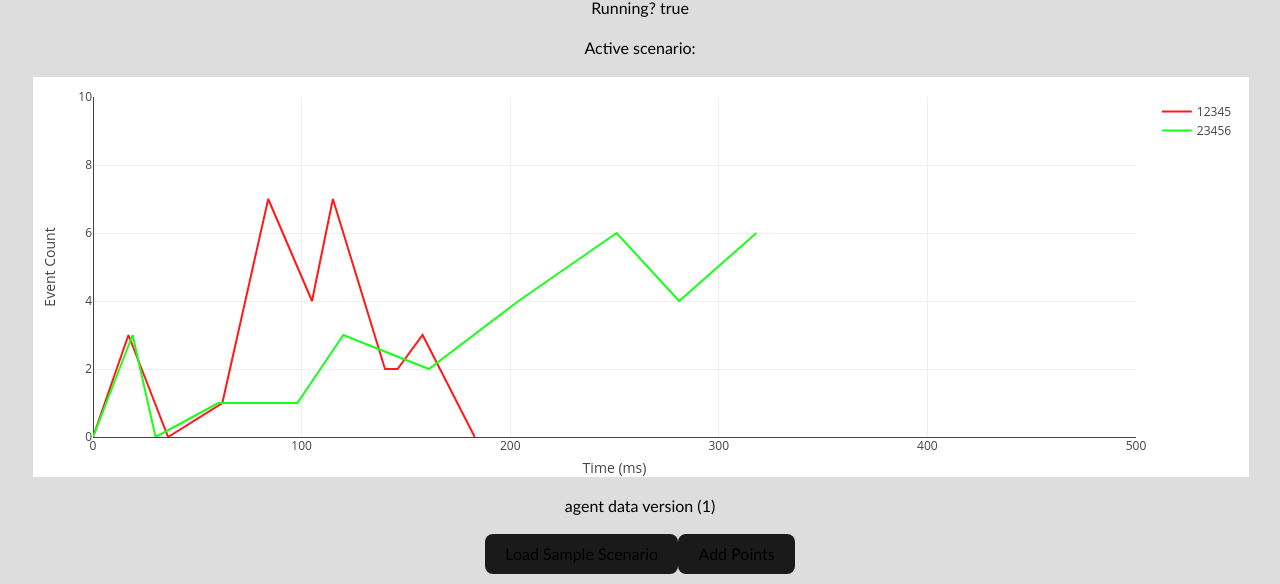
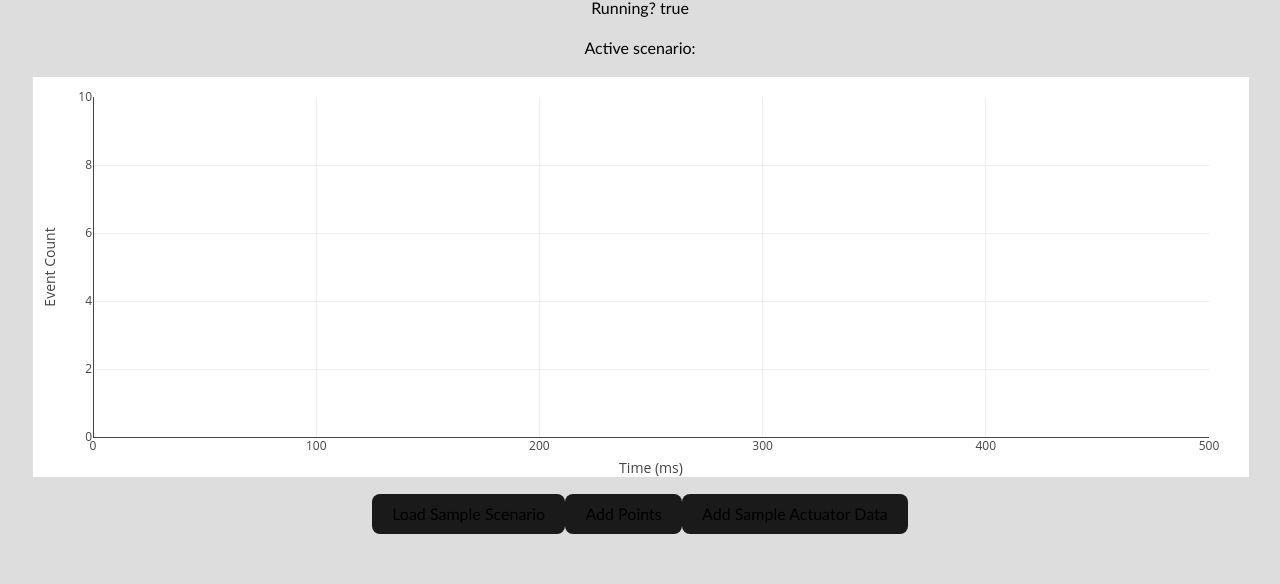
Before and after one commit to jpgringo/ggp_sim_001, a Vue app in the folder gene-management-ui/: page / in a window 1280 px wide. Shown: the part 200-784 px from the top of the page. Built offline with nearby package versions, Linux system fonts and the light colour scheme; no server answers.

Commit message:
real-time instrumentation now displays actual actuator events over per agent

```diff
--- a/gene-management-ui/src/components/SimInstrumentPanel.vue
+++ b/gene-management-ui/src/components/SimInstrumentPanel.vue
@@ -5,48 +5,13 @@ import SimRealTimeInstrumentation from "@/components/SimRealTimeInstrumentation.
 
 const simStore = useSimStore()
 
-const agentData = reactive({
-  version: 0,
-  agents: [
-    {id: "12345", x: [0], y: [0]},
-    {id: "23456", x: [0], y: [0]}
-  ]
-})
-
-const addSampleAgentData = (newPointCount) => {
-  const maxInterval = 50
-  const maxPoints = 10
-  newPointCount = newPointCount === undefined ? maxPoints : newPointCount
-  agentData.agents.forEach(agent => {
-
-    console.log(`adding point to `, agent);
-    let lastX = agent.x.length > 0 ? agent.x[agent.x.length - 1] : 0
-    for (let i = 0; i < newPointCount; i++) {
-      let interval = Math.floor(Math.random() * maxInterval)
-      lastX += interval
-      agent.x.push(lastX)
-      agent.y.push(Math.floor(Math.random() * 8))
-    }
-  })
-  agentData.version++
+function addPoints() {
+  simStore.addSampleAgentData(1)
 }
 
-function addPoints() {
-  addSampleAgentData(1)
-}
-
-addSampleAgentData()
-
 onMounted(() => {
-  console.log(`SimInstrumentPanel is mounting!!`, agentData);
+  console.log(`SimInstrumentPanel is mounting!!`, simStore.agentData);
 })
-
-// Watch for changes to activeScenario, particularly nullish <-> value transitions
-function onScenarioActivated(scenario) {
-  console.log('[SimInstrumentPanel] Scenario activated:', scenario)
-  initializeAgentData(scenario)
-  // Placeholder: initialize instrumentation data, subscriptions, etc.
-}
 
 function onScenarioDeactivated(prevScenario) {
   console.log('[SimInstrumentPanel] Scenario deactivated. Previous scenario:', prevScenario)
@@ -58,14 +23,9 @@ function onScenarioChanged(newScenario, oldScenario) {
   // Placeholder: handle scenario switch without going through null
 }
 
-function initializeAgentData(scenario) {
-  agentData.agents = scenario.agents.map(agent => ({id: agent.id, x: [0], y: [0]}))
-  agentData.version = 0
-}
-
 function loadSampleScenario() {
   const sampleScenario = {
-    "id": "292Z27D8",
+    "id": "KJZQQG52",
     "name": "map_0003.json_292Z27D8",
     "agents": [
       {
@@ -79,7 +39,26 @@ function loadSampleScenario() {
     ],
     "scenario_name": "map_0003.json"
   }
-  onScenarioActivated(sampleScenario)
+  simStore.scenarioStarted(sampleScenario)
+}
+
+let lastElapsedTime = 0
+function addSampleActuatorData() {
+  const runId = "KJZQQG52"
+  const rawId = ["6939845068186", "6939845068187"][Math.floor(Math.random() * 2)]
+  const maxInterval = 50
+  lastElapsedTime = lastElapsedTime + Math.ceil(Math.random() * maxInterval)
+  const data =
+      {
+        "run_id": runId,
+        "available_actuators": 1,
+        "actuators_issued": Math.ceil(Math.random() * 17),
+        "raw_id": rawId,
+        "agent_id": `${runId}_${rawId}`,
+        "sensor_data_received": Math.ceil(Math.random() * 50),
+        "elapsed_time": lastElapsedTime
+      }
+  simStore.actuatorSent(data)
 }
 
 watch(
@@ -89,7 +68,7 @@ watch(
       const isNullish = newVal == null
 
       if (wasNullish && !isNullish) {
-        onScenarioActivated(newVal)
+        // onScenarioActivated(newVal)
       } else if (!wasNullish && isNullish) {
         onScenarioDeactivated(oldVal)
       } else if (!wasNullish && !isNullish && newVal !== oldVal) {
@@ -105,10 +84,11 @@ watch(
   <p>Running? {{ simStore.running }}</p>
   <p>Active scenario: {{ simStore.activeScenario }}</p>
   <SimRealTimeInstrumentation
-      :agent-data="agentData"
+      :agent-data="simStore.agentData"
   ></SimRealTimeInstrumentation>
   <p>
     <button @click="loadSampleScenario">Load Sample Scenario</button>
     <button @click="addPoints">Add Points</button>
+    <button @click="addSampleActuatorData">Add Sample Actuator Data</button>
   </p>
 </template>
--- a/gene-management-ui/src/components/SimRealTimeInstrumentation.vue
+++ b/gene-management-ui/src/components/SimRealTimeInstrumentation.vue
@@ -1,6 +1,9 @@
 <script setup>
 import { ref, onMounted, onBeforeUnmount, watchEffect, computed } from 'vue'
 import Plotly from 'plotly.js-dist-min'
+import {useSimStore} from "../../stores/simStore.js";
+
+const simStore = useSimStore()
 
 const props = defineProps({
   xAxisStep: { type: Number, default: 50 },
@@ -278,7 +281,6 @@ watchEffect(() => {
 <template>
   <div class="instrumentation real-time">
     <div ref="chart" class="chart-container"></div>
-    <p>agent data version ({{ dataVersion }})</p>
   </div>
 </template>
 
--- a/gene-management-ui/src/views/Home.vue
+++ b/gene-management-ui/src/views/Home.vue
@@ -59,6 +59,9 @@ const onSimMessage = (msg) => {
     case "stop":
       simStore.scenarioStopped(msg);
       break;
+    case "actuator_sent":
+      simStore.actuatorSent(msg.data)
+      break;
   }
 }
 
--- a/gene-management-ui/stores/simStore.js
+++ b/gene-management-ui/stores/simStore.js
@@ -1,7 +1,21 @@
 import {defineStore} from 'pinia';
 
+function initializeAgentData(state, scenario) {
+  state.agentData.agents = scenario.agents.map(agent => ({id: agent.id, x: [0], y: [0]}))
+  state.agentData.version = 0
+}
+
+
 export const useSimStore = defineStore('sim', {
-  state: () => ({ running: true, scenarios: [], activeScenario: undefined }),
+  state: () => ({
+    running: true,
+    scenarios: [],
+    activeScenario: undefined,
+    agentData: {
+      version: 0,
+      agents: []
+    }
+  }),
   getters: {
     currentlyRunning: (state) => state.running,
   },
@@ -17,11 +31,45 @@ export const useSimStore = defineStore('sim', {
       console.log(`simStore.scenarioStarted - scenario = ${data.scenario_name}; id=${data.id}`);
       console.log(`this: `, this);
       this.activeScenario = data;
+      initializeAgentData(this, data)
       this.running = true;
     },
     scenarioStopped(id) {
       this.activeScenario = undefined;
       this.running = false
+    },
+    actuatorSent(data) {
+      console.log(`simStore.actuatorSent:`, data);
+      const activeId = this.activeScenario?.id
+      const dataRunId = data?.run_id
+      if(!activeId || String(dataRunId) !== String(activeId)) {
+        console.warn(`actuatorSent: ID mismatch. data.run_id=`, dataRunId, `typeof=`, typeof dataRunId, `; activeScenario.id=`, activeId, `typeof=`, typeof activeId, `; full data:`, data);
+        console.warn(`activeScenario:`, this.activeScenario);
+        return
+      }
+      console.log(`scenario matches, will update agent data`);
+      const matchingAgent = this.agentData.agents.find(a => a.id === data.raw_id)
+      console.log(`matchingAgent:`, matchingAgent);
+      matchingAgent.x.push(data.elapsed_time)
+      matchingAgent.y.push(data.actuators_issued)
+    },
+    addSampleAgentData(newPointCount)  {
+      const maxInterval = 50
+      const maxPoints = 10
+      newPointCount = newPointCount === undefined ? maxPoints : newPointCount
+      this.agentData.agents.forEach(agent => {
+
+        console.log(`adding point to `, agent);
+        let lastX = agent.x.length > 0 ? agent.x[agent.x.length - 1] : 0
+        for (let i = 0; i < newPointCount; i++) {
+          let interval = Math.floor(Math.random() * maxInterval)
+          lastX += interval
+          agent.x.push(lastX)
+          agent.y.push(Math.floor(Math.random() * 8))
+        }
+      })
+      this.agentData.version++
     }
+
   },
 })
```
Also changed, not shown: 1 other file (tests, documents, lock files or other folders).
